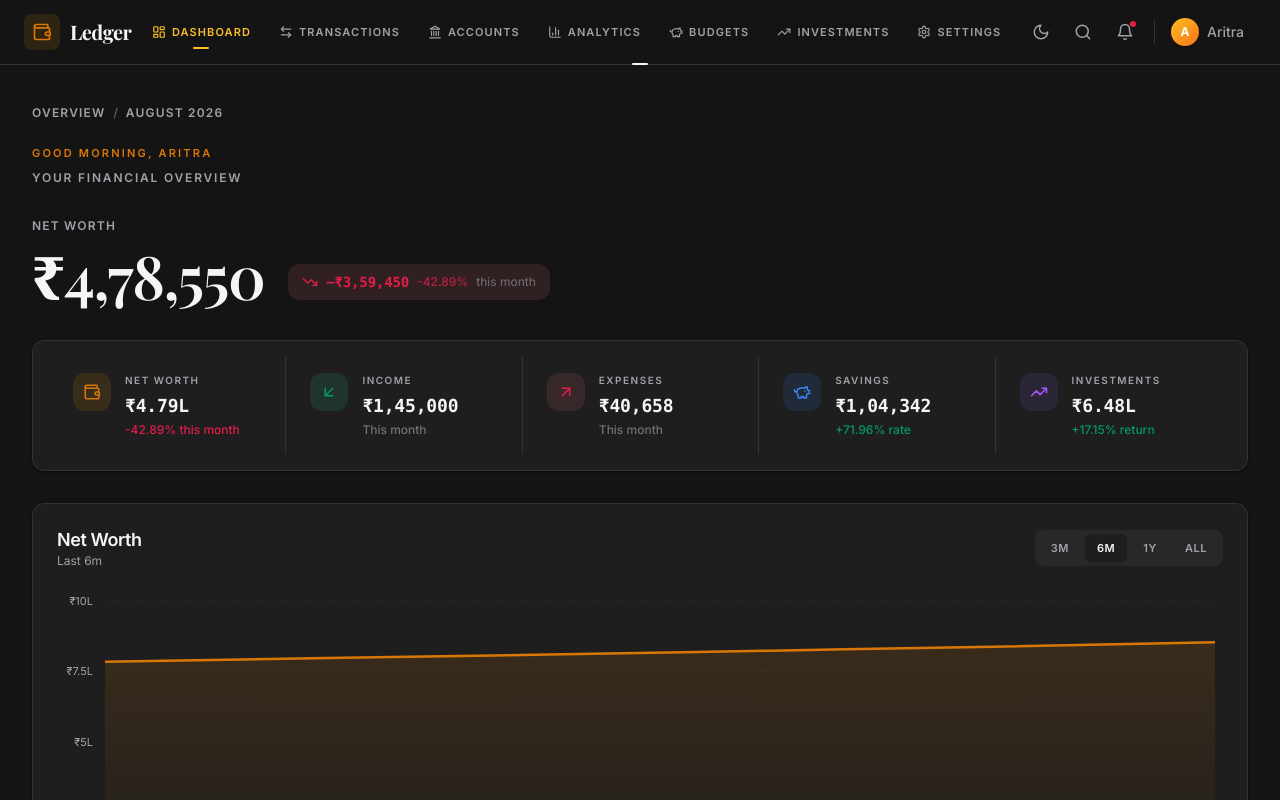
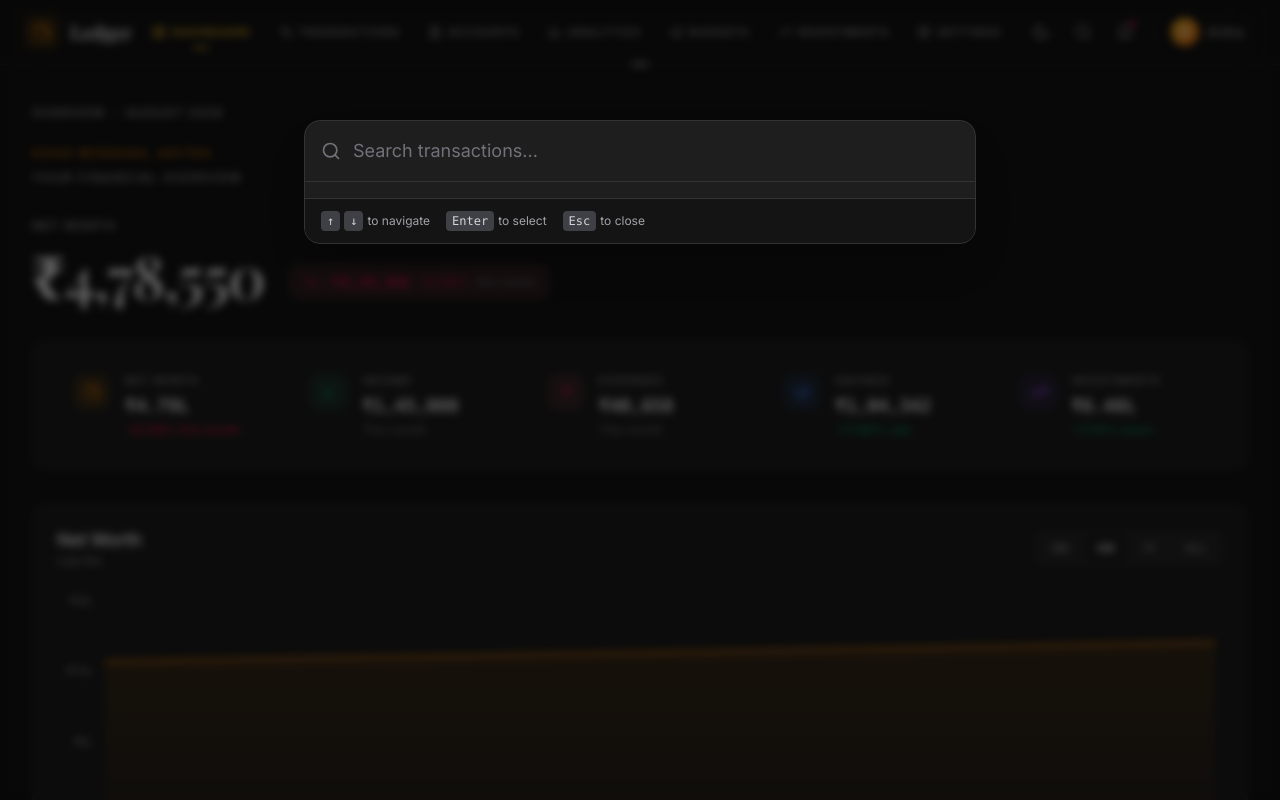
Before and after one commit to aritraio/FSD-2-Project, a React (Vite) app: page / in a window 1280 px wide. Both pictures are taken after a click on the button 1082 px from the left and 32 px from the top of the page. Shown: the top 800 px of the page. Built offline with nearby package versions, Linux system fonts and the light colour scheme; a web font is replaced by a local one.

Commit message:
feat: implement GlobalSearch overlay with keyboard shortcut and transaction filtering

```diff
--- a/src/components/layout/AppLayout.jsx
+++ b/src/components/layout/AppLayout.jsx
@@ -1,6 +1,7 @@
-import React from 'react';
+import React, { useState, useEffect } from 'react';
 import { Outlet, useLocation } from 'react-router-dom';
 import Navbar from './Navbar';
+import GlobalSearch from './GlobalSearch';
 
 /**
  * AppLayout — App shell wrapper with Navbar + <Outlet />.
@@ -13,11 +14,27 @@ import Navbar from './Navbar';
  */
 export default function AppLayout() {
   const location = useLocation();
+  const [isSearchOpen, setIsSearchOpen] = useState(false);
+
+  useEffect(() => {
+    const handleKeyDown = (e) => {
+      if ((e.metaKey || e.ctrlKey) && e.key === 'k') {
+        e.preventDefault();
+        setIsSearchOpen(true);
+      }
+    };
+
+    document.addEventListener('keydown', handleKeyDown);
+    return () => document.removeEventListener('keydown', handleKeyDown);
+  }, []);
 
   return (
     <div className="min-h-screen bg-ivory dark:bg-surface-dark transition-colors duration-200">
       {/* Top Navigation */}
-      <Navbar onSearchClick={() => {}} />
+      <Navbar onSearchClick={() => setIsSearchOpen(true)} />
+
+      {/* Global Search Overlay */}
+      <GlobalSearch isOpen={isSearchOpen} onClose={() => setIsSearchOpen(false)} />
 
       {/* Page Content */}
       <main className="max-w-[1400px] mx-auto px-4 sm:px-6 lg:px-8 py-6 sm:py-8 lg:py-10">
--- /dev/null
+++ b/src/components/layout/GlobalSearch.jsx
@@ -0,0 +1,195 @@
+import React, { useState, useEffect, useMemo, useRef } from 'react';
+import { useNavigate } from 'react-router-dom';
+import { Search, ArrowRight, X } from 'lucide-react';
+import { getTransactions, getAccounts } from '../../services/storage';
+import { formatINR } from '../../utils/formatCurrency';
+import { formatDate } from '../../utils/dateUtils';
+
+export default function GlobalSearch({ isOpen, onClose }) {
+  const [query, setQuery] = useState('');
+  const [selectedIndex, setSelectedIndex] = useState(0);
+  const navigate = useNavigate();
+  const inputRef = useRef(null);
+
+  const transactions = useMemo(() => {
+    return isOpen ? getTransactions() : [];
+  }, [isOpen]);
+
+  const accounts = useMemo(() => {
+    return isOpen ? getAccounts() : [];
+  }, [isOpen]);
+
+  const results = useMemo(() => {
+    if (!query.trim()) return [];
+
+    const q = query.toLowerCase();
+    return transactions.filter(t => {
+      const matchMerchant = t.merchant?.toLowerCase().includes(q);
+      const matchCategory = t.category?.toLowerCase().includes(q);
+      const matchNotes = t.notes?.toLowerCase().includes(q);
+      const acc = accounts.find(a => a.id === t.accountId);
+      const matchAccount = acc?.name.toLowerCase().includes(q);
+
+      return matchMerchant || matchCategory || matchNotes || matchAccount;
+    }).slice(0, 8); // top 8 results
+  }, [query, transactions, accounts]);
+
+  useEffect(() => {
+    if (isOpen) {
+      setQuery('');
+      setSelectedIndex(0);
+      setTimeout(() => inputRef.current?.focus(), 50);
+      document.body.style.overflow = 'hidden';
+    } else {
+      document.body.style.overflow = '';
+    }
+  }, [isOpen]);
+
+  const handleKeyDown = (e) => {
+    if (e.key === 'Escape') {
+      onClose();
+    } else if (e.key === 'ArrowDown') {
+      e.preventDefault();
+      setSelectedIndex((prev) => (prev + 1) % results.length);
+    } else if (e.key === 'ArrowUp') {
+      e.preventDefault();
+      setSelectedIndex((prev) => (prev - 1 + results.length) % results.length);
+    } else if (e.key === 'Enter') {
+      e.preventDefault();
+      if (results[selectedIndex]) {
+        handleSelect(results[selectedIndex]);
+      } else if (query.trim()) {
+        navigate(`/transactions?search=${encodeURIComponent(query)}`);
+        onClose();
+      }
+    }
+  };
+
+  const handleSelect = (tx) => {
+    navigate(`/transactions?search=${encodeURIComponent(tx.merchant)}`);
+    onClose();
+  };
+
+  if (!isOpen) return null;
+
+  return (
+    <div
+      className="fixed inset-0 z-50 flex items-start justify-center pt-[10vh] sm:pt-[15vh] px-4 backdrop-blur-sm bg-zinc-900/40 dark:bg-black/60"
+      onClick={onClose}
+    >
+      <div
+        className="w-full max-w-2xl bg-white dark:bg-surface-dark-card rounded-2xl shadow-modal overflow-hidden animate-fade-in-scale border border-ivory-border dark:border-surface-dark-border"
+        onClick={(e) => e.stopPropagation()}
+      >
+        <div className="flex items-center px-4 border-b border-ivory-border dark:border-surface-dark-border">
+          <Search className="w-5 h-5 text-zinc-400 dark:text-zinc-500 shrink-0" />
+          <input
+            ref={inputRef}
+            type="text"
+            className="w-full bg-transparent border-0 py-4 px-3 text-lg text-zinc-900 dark:text-text-dark-primary placeholder-zinc-400 dark:placeholder-zinc-500 focus:outline-none focus:ring-0"
+            placeholder="Search transactions..."
+            value={query}
+            onChange={(e) => {
+              setQuery(e.target.value);
+              setSelectedIndex(0);
+            }}
+            onKeyDown={handleKeyDown}
+          />
+          {query && (
+            <button
+              onClick={() => {
+                setQuery('');
+                setTimeout(() => inputRef.current?.focus(), 10);
+              }}
+              className="p-1.5 rounded-md text-zinc-400 hover:text-zinc-600 hover:bg-zinc-100 dark:hover:text-zinc-300 dark:hover:bg-surface-dark-elevated transition-colors"
+            >
+              <X className="w-5 h-5" />
+            </button>
+          )}
+        </div>
+
+        <div className="max-h-[60vh] overflow-y-auto">
+          {query.trim() && results.length === 0 ? (
+            <div className="px-6 py-12 text-center text-zinc-500 dark:text-zinc-400">
+              <p>No results found for "{query}"</p>
+            </div>
+          ) : (
+            <ul className="py-2">
+              {results.map((tx, idx) => (
+                <li key={tx.id}>
+                  <button
+                    className={`w-full text-left px-4 py-3 flex items-center justify-between group transition-colors ${
+                      idx === selectedIndex
+                        ? 'bg-ivory-muted dark:bg-surface-dark-elevated'
+                        : 'hover:bg-ivory-muted/50 dark:hover:bg-surface-dark-elevated/50'
+                    }`}
+                    onMouseEnter={() => setSelectedIndex(idx)}
+                    onClick={() => handleSelect(tx)}
+                  >
+                    <div className="flex items-center gap-3 overflow-hidden">
+                      <div
+                        className={`w-2 h-2 rounded-full shrink-0 ${
+                          tx.type === 'expense' ? 'bg-brand-red' : tx.type === 'income' ? 'bg-brand-green' : 'bg-brand-amber'
+                        }`}
+                      />
+                      <div className="truncate">
+                        <div className="text-sm font-semibold text-zinc-900 dark:text-text-dark-primary truncate">
+                          {tx.merchant}
+                        </div>
+                        <div className="text-xs text-zinc-500 dark:text-zinc-400 truncate flex items-center gap-2">
+                          <span>{tx.category}</span>
+                          <span>•</span>
+                          <span>{formatDate(tx.date)}</span>
+                        </div>
+                      </div>
+                    </div>
+                    <div className="flex items-center gap-4 shrink-0">
+                      <span
+                        className={`font-mono font-medium ${
+                          tx.type === 'expense'
+                            ? 'text-zinc-900 dark:text-text-dark-primary'
+                            : tx.type === 'income'
+                            ? 'text-brand-green'
+                            : 'text-zinc-500'
+                        }`}
+                      >
+                        {tx.type === 'expense' ? '−' : tx.type === 'income' ? '+' : ''}
+                        {formatINR(tx.amount)}
+                      </span>
+                      <ArrowRight
+                        className={`w-4 h-4 transition-colors ${
+                          idx === selectedIndex ? 'text-zinc-400 dark:text-zinc-300' : 'text-transparent group-hover:text-zinc-300 dark:group-hover:text-zinc-600'
+                        }`}
+                      />
+                    </div>
+                  </button>
+                </li>
+              ))}
+              {query.trim() && results.length > 0 && (
+                <li className="px-4 py-2 border-t border-ivory-border dark:border-surface-dark-border mt-2">
+                  <button
+                    onClick={() => {
+                      navigate(`/transactions?search=${encodeURIComponent(query)}`);
+                      onClose();
+                    }}
+                    className="w-full py-2 text-sm text-center font-medium text-brand-amber hover:text-amber-600 dark:text-amber-400 dark:hover:text-amber-300 transition-colors"
+                  >
+                    View all results for "{query}"
+                  </button>
+                </li>
+              )}
+            </ul>
+          )}
+        </div>
+
+        <div className="px-4 py-3 bg-zinc-50 dark:bg-surface-dark text-xs text-zinc-500 dark:text-zinc-400 border-t border-ivory-border dark:border-surface-dark-border flex items-center justify-between">
+          <div className="flex items-center gap-4">
+            <span className="flex items-center gap-1"><kbd className="px-1.5 py-0.5 bg-zinc-200 dark:bg-zinc-700 rounded text-zinc-600 dark:text-zinc-300">↑</kbd> <kbd className="px-1.5 py-0.5 bg-zinc-200 dark:bg-zinc-700 rounded text-zinc-600 dark:text-zinc-300">↓</kbd> to navigate</span>
+            <span className="flex items-center gap-1"><kbd className="px-1.5 py-0.5 bg-zinc-200 dark:bg-zinc-700 rounded text-zinc-600 dark:text-zinc-300">Enter</kbd> to select</span>
+            <span className="flex items-center gap-1"><kbd className="px-1.5 py-0.5 bg-zinc-200 dark:bg-zinc-700 rounded text-zinc-600 dark:text-zinc-300">Esc</kbd> to close</span>
+          </div>
+        </div>
+      </div>
+    </div>
+  );
+}
```
Also changed, not shown: 1 other file (tests, documents, lock files or other folders).
